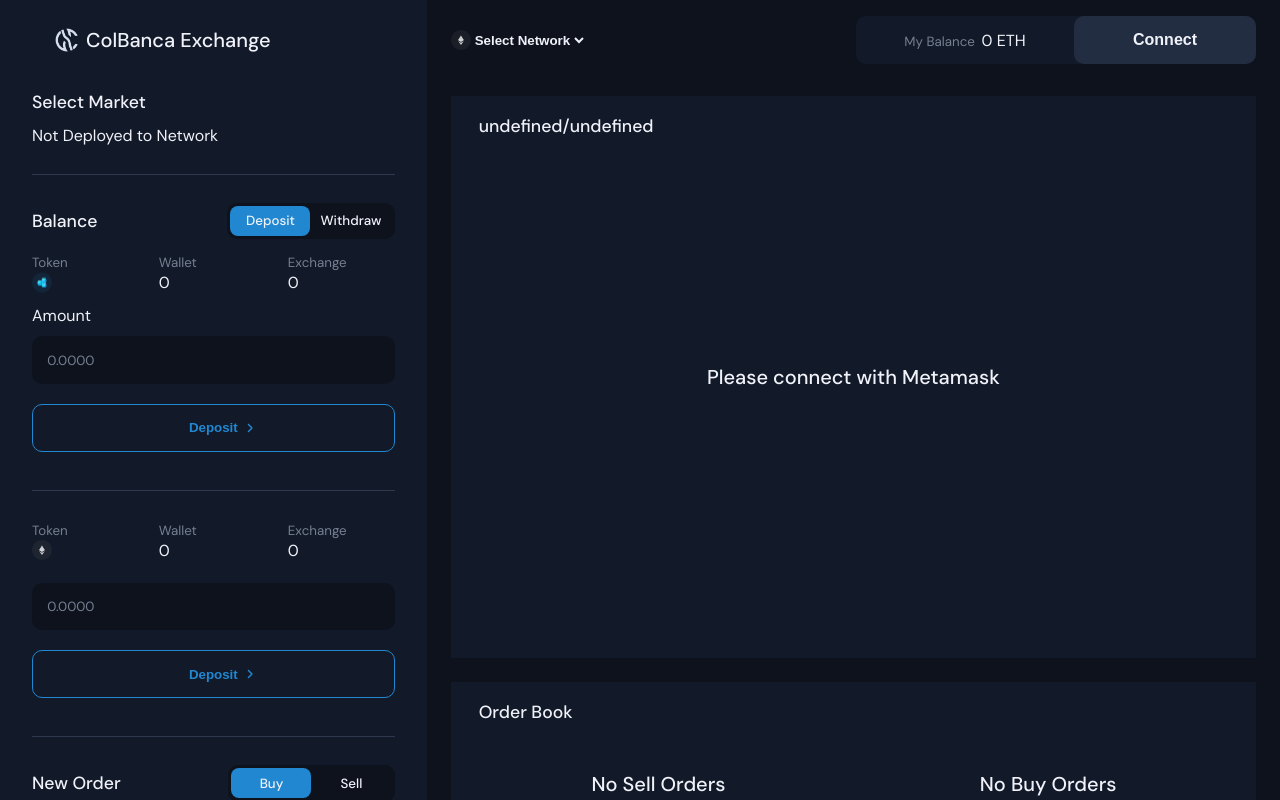
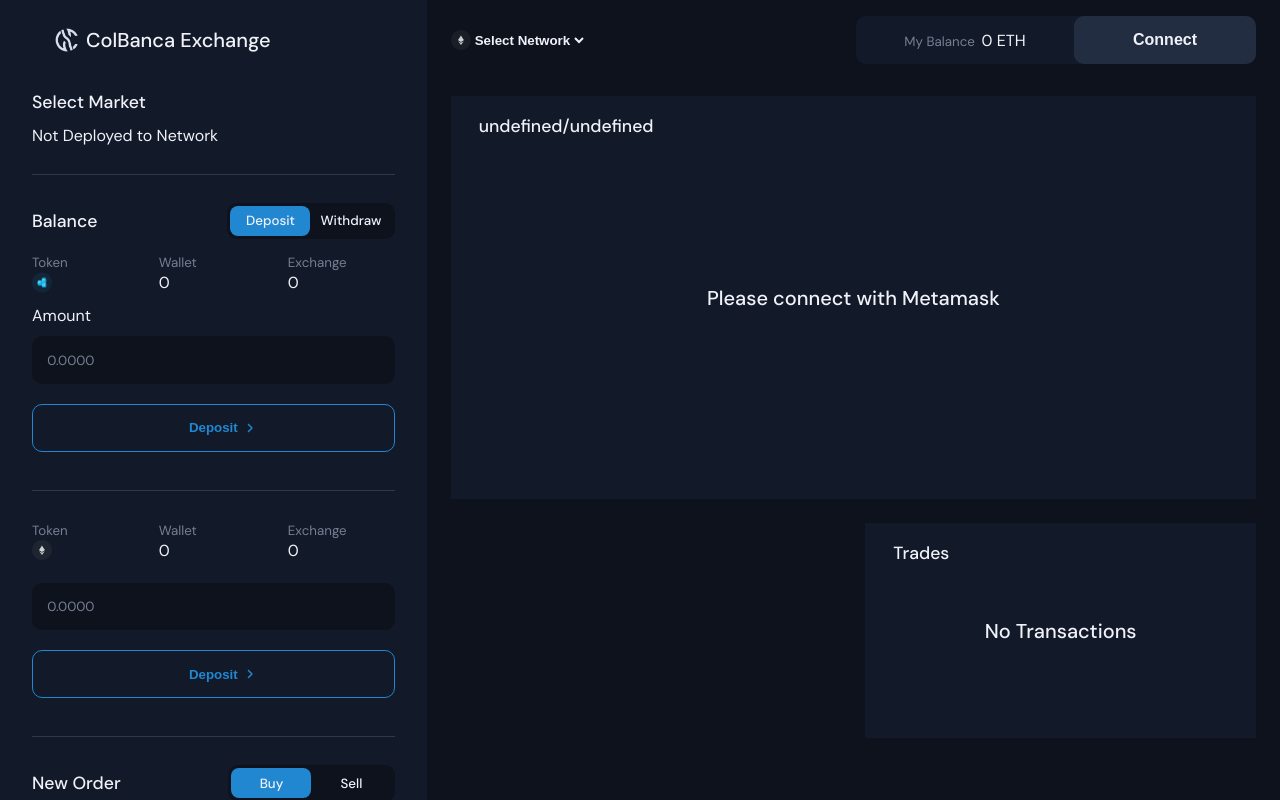
Before and after one commit to 0xforce/colbanca_dex, a Next.js app: page / in a window 1280 px wide. Shown: the top 800 px of the page. Built offline with nearby package versions, Linux system fonts and the light colour scheme.

Commit message:
26. Trades

```diff
--- a/app/(root)/page.tsx
+++ b/app/(root)/page.tsx
@@ -15,6 +15,7 @@
 import Balance from '../../components/Balance'
 import Order from '../../components/Order'
 import PriceChart from '../../components/PriceChart'
+import Trades from '../../components/Trades'
 import OrderBook from '../../components/OrderBook'
 
 // Define a type for your configuration
@@ -111,7 +112,7 @@
 
           {/* Transactions */}
 
-          {/* Trades */}
+          <Trades />
 
           <OrderBook />
 
--- a/app/globalRedux/selectors.js
+++ b/app/globalRedux/selectors.js
@@ -52,6 +52,68 @@
         formattedTimestamp: moment.unix(order.timestamp).format('h:mm:ssa d MMM D')
     })
 }
+
+// ---------------------------------------------------------------------------
+// ALL FILLED ORDERS
+
+export const filledOrdersSelector = createSelector(
+    filledOrders,
+    tokens,
+    (orders, tokens) => {
+        if (!tokens[0] || !tokens[1]) { return }
+
+        //Filter orders by selected tokens
+        orders = orders.filter((o) => o.tokenGet === tokens[0].address || o.tokenGet === tokens[1].address)
+        orders = orders.filter((o) => o.tokenGive === tokens[0].address || o.tokenGive === tokens[1].address)
+
+        // Sort orders by time ascending for price comparison
+        orders = orders.sort((a,b) => a.timestamp - b.timestamp)
+
+        // Decorate the orders
+        orders = decorateFilledOrders(orders, tokens)
+
+        // Sort orders by time descending for price comparison
+        orders = orders.sort((a,b) => b.timestamp - a.timestamp)
+
+        return orders
+    }
+)
+
+const decorateFilledOrders = (orders, tokens) => {
+    //Track prevous order to compare history
+    let previousOrder = orders[0]
+
+    return (
+        orders.map((order) => {
+            //decorate each individual order
+            order = decorateOrder(order, tokens)
+            order = decorateFilledOrder(order, previousOrder)
+            previousOrder = order // update previous order once its decorated
+            return order
+        })
+    )
+}
+
+const decorateFilledOrder = (order, previousOrder) => {
+    return({
+        ...order,
+        tokenPriceClass: tokenPriceClass(order.tokenPrice, order.id, previousOrder)
+    })
+}
+
+const tokenPriceClass = (tokenPrice, orderId, previousOrder) => {
+    if(previousOrder.id === orderId){
+        return GREEN
+    }
+    // Show green price if order price higher than previous order
+    // Show red price if order price lower than previous order
+    if(previousOrder.tokenPrice <= tokenPrice) {
+        return GREEN
+    } else {
+        return RED
+    }
+}
+
 
 // ---------------------------------------------------------------------------
 // ORDER BOOK
--- /dev/null
+++ b/components/Trades.tsx
@@ -0,0 +1,48 @@
+import { useAppSelector } from "@/app/globalRedux/hooks";
+import { filledOrdersSelector } from "@/app/globalRedux/selectors";
+
+import sort from '../public/assets/sort.svg'
+import Image from "next/image";
+
+import Banner from "./Banner";
+
+const Trades = () => {
+    const filledOrders = useAppSelector(filledOrdersSelector)
+    const symbols = useAppSelector(state => state.tokensReducer.Pair.symbols)
+
+  return (
+    <div className="component exchange__trades">
+      <div className='component__header flex-between'>
+        <h2>Trades</h2>
+      </div>
+
+      {!filledOrders || filledOrders.length === 0 ? (
+        <Banner text='No Transactions' />
+      ) : (
+
+        <table>
+            <thead>
+            <tr>
+                <th>Time<Image src={sort} alt="Sort" /></th>
+                <th>{symbols && symbols[0]}<Image src={sort} alt="Sort" /></th>
+                <th>{symbols && symbols[0]}/{symbols && symbols[1]}<Image src={sort} alt="Sort" /></th>
+            </tr>
+            </thead>
+            <tbody>
+                {filledOrders && filledOrders.map((order: any, index: any) => {
+                    return(
+                        <tr key={index}>
+                            <td>{order.formattedTimestamp}</td>
+                            <td style={{color: `${order.tokenPriceClass}`}}>{order.token0Amount}</td>
+                            <td>{order.tokenPrice}</td>
+                        </tr>
+                    )
+                })}
+            </tbody>
+        </table>
+      )}
+    </div>
+  );
+}
+
+export default Trades;
```
